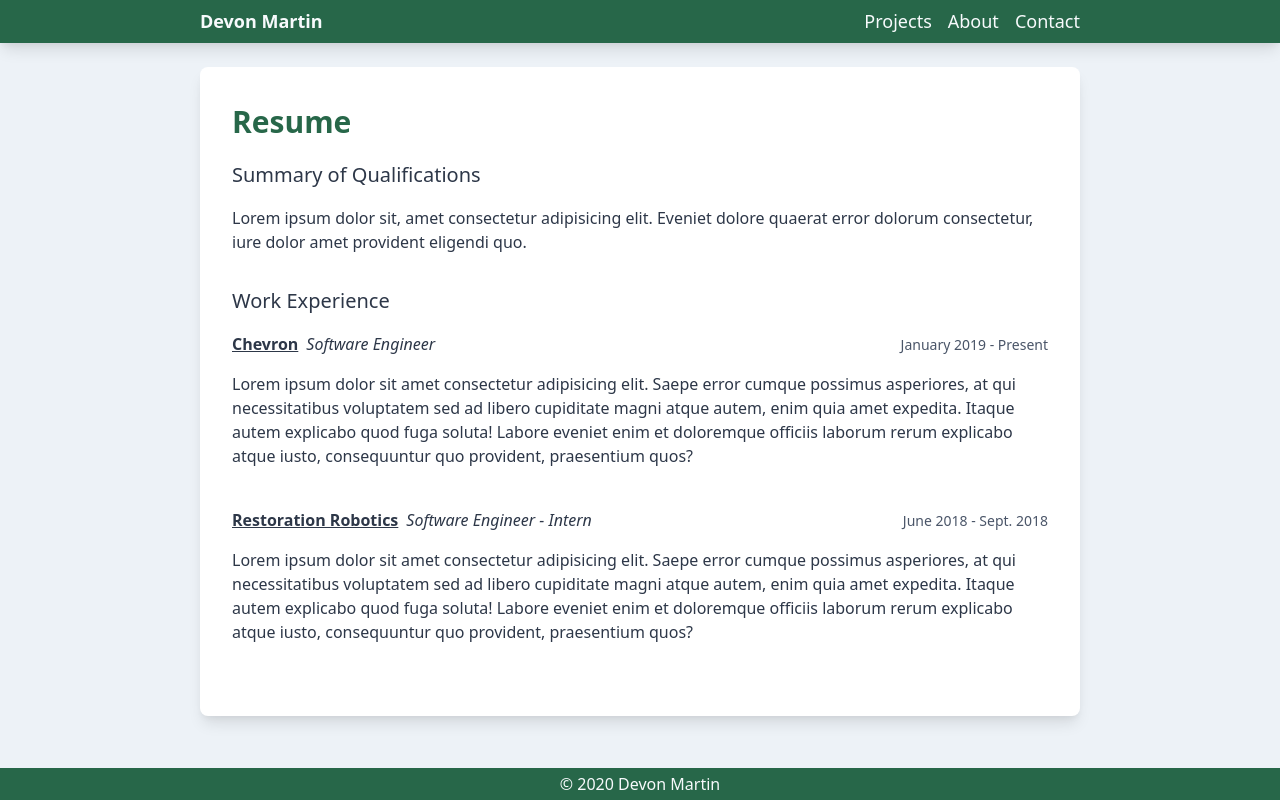
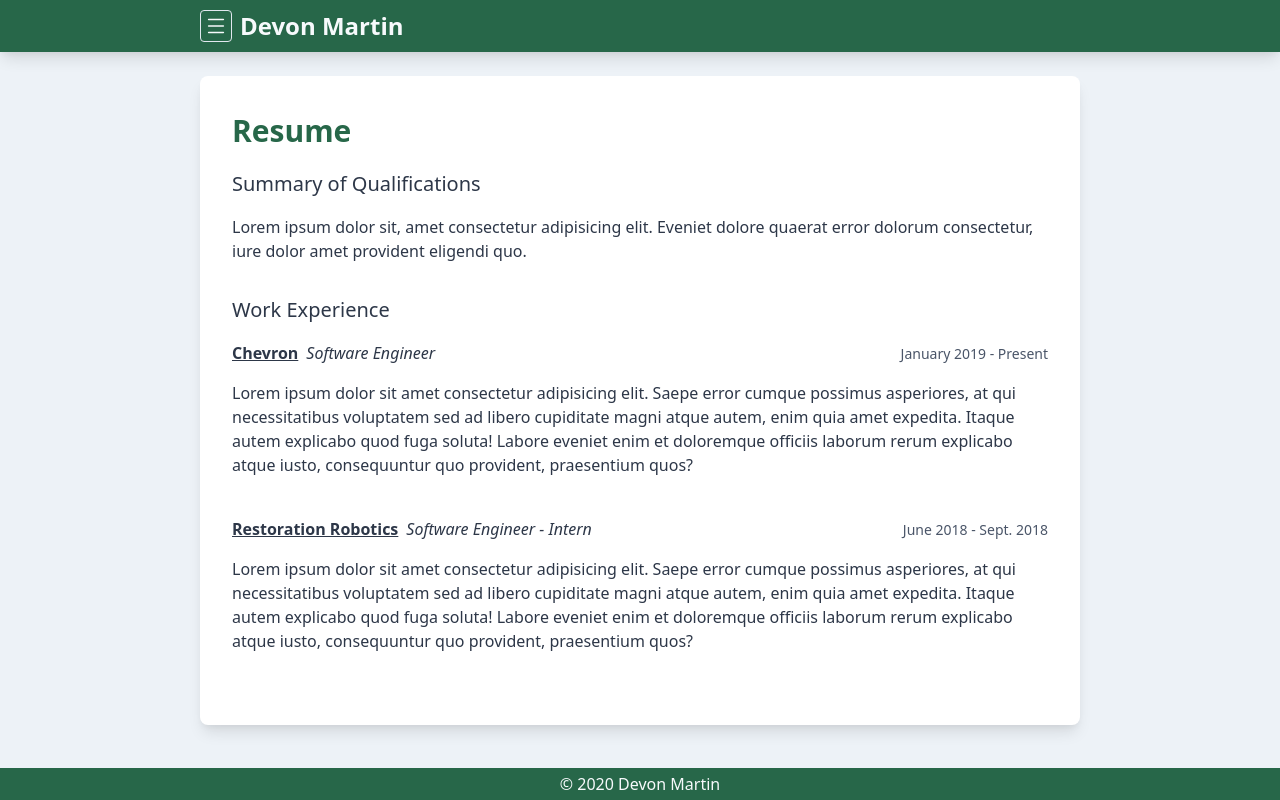
Before and after one commit to devmart10/portfolio-next, a Next.js app: page /about in a window 1280 px wide. Built offline with nearby package versions, Linux system fonts and the light colour scheme.

Commit message:
adds header icon and transition

```diff
--- a/package.json
+++ b/package.json
@@ -9,6 +9,7 @@
     "postcss-preset-env": "^6.7.0",
     "react": "^16.13.1",
     "react-dom": "^16.13.1",
+    "react-transition-group": "^4.3.0",
     "tailwindcss": "^1.2.0"
   },
   "devDependencies": {},
--- a/src/components/header.js
+++ b/src/components/header.js
@@ -1,24 +1,34 @@
-import React from "react";
+import React, { useState } from "react";
 import Link from "next/link";
+import { CSSTransition } from "react-transition-group";
+import { HamburgerIcon } from "./icons";
 
 const Header = () => {
+  const [dropdown, setDropdown] = useState(false);
   return (
     <div className="mb-4 text-lg text-gray-100 shadow-lg bg-primary">
-      <div className="flex flex-wrap items-center p-2 my-container">
+      <div className="p-2 my-container">
+        <div className="flex items-center justify-between">
+          <button className="w-8 h-8 p-1 mr-2 border rounded" onClick={() => setDropdown((state) => !state)}>
+            <HamburgerIcon className="fill-current"></HamburgerIcon>
+          </button>
           <Link href="/">
-          <a className="mr-auto font-bold">Devon Martin</a>
+            <a className="mr-auto text-2xl font-semibold">Devon Martin</a>
           </Link>
-        <ul className="flex">
+        </div>
+        <CSSTransition in={dropdown} timeout={300} classNames="header-dropdown" unmountOnExit>
+          <ul className="flex items-center h-10 font-light tracking-wide">
             <Link href="/projects">
               <a className="">Projects</a>
             </Link>
             <Link href="/about">
-            <a className="ml-4">About</a>
+              <a className="ml-4 ">About</a>
             </Link>
             <Link href="/contact">
-            <a className="ml-4">Contact</a>
+              <a className="ml-4 ">Contact</a>
             </Link>
           </ul>
+        </CSSTransition>
       </div>
     </div>
   );
--- a/src/components/icons.js
+++ b/src/components/icons.js
@@ -45,3 +45,14 @@ export const PhoneIcon = (props) => (
     <path d="M13.372,1.781H6.628c-0.696,0-1.265,0.569-1.265,1.265v13.91c0,0.695,0.569,1.265,1.265,1.265h6.744c0.695,0,1.265-0.569,1.265-1.265V3.045C14.637,2.35,14.067,1.781,13.372,1.781 M13.794,16.955c0,0.228-0.194,0.421-0.422,0.421H6.628c-0.228,0-0.421-0.193-0.421-0.421v-0.843h7.587V16.955z M13.794,15.269H6.207V4.731h7.587V15.269z M13.794,3.888H6.207V3.045c0-0.228,0.194-0.421,0.421-0.421h6.744c0.228,0,0.422,0.194,0.422,0.421V3.888z"></path>
   </svg>
 );
+
+export const HamburgerIcon = (props) => (
+  <svg {...props} viewBox="0 0 20 20">
+    <path
+      d="M3.314,4.8h13.372c0.41,0,0.743-0.333,0.743-0.743c0-0.41-0.333-0.743-0.743-0.743H3.314
+        c-0.41,0-0.743,0.333-0.743,0.743C2.571,4.467,2.904,4.8,3.314,4.8z M16.686,15.2H3.314c-0.41,0-0.743,0.333-0.743,0.743
+        s0.333,0.743,0.743,0.743h13.372c0.41,0,0.743-0.333,0.743-0.743S17.096,15.2,16.686,15.2z M16.686,9.257H3.314
+        c-0.41,0-0.743,0.333-0.743,0.743s0.333,0.743,0.743,0.743h13.372c0.41,0,0.743-0.333,0.743-0.743S17.096,9.257,16.686,9.257z"
+    ></path>
+  </svg>
+);
--- a/src/css/components.css
+++ b/src/css/components.css
@@ -4,3 +4,25 @@
   @apply max-w-4xl;
   @apply mx-auto;
 }
+
+.header-dropdown-enter {
+  opacity: 0.01;
+  max-height: 0;
+}
+
+.header-dropdown-enter-active {
+  opacity: 1;
+  max-height: 4rem;
+  transition: all ease-in-out 300ms;
+}
+
+.header-dropdown-exit {
+  opacity: 1;
+  max-height: 4rem;
+}
+
+.header-dropdown-exit-active {
+  opacity: 0.01;
+  max-height: 0;
+  transition: all ease-in-out 300ms;
+}
```
Also changed, not shown: 1 other file (tests, documents, lock files or other folders). Lines whose indentation alone changed are shown as unchanged.
